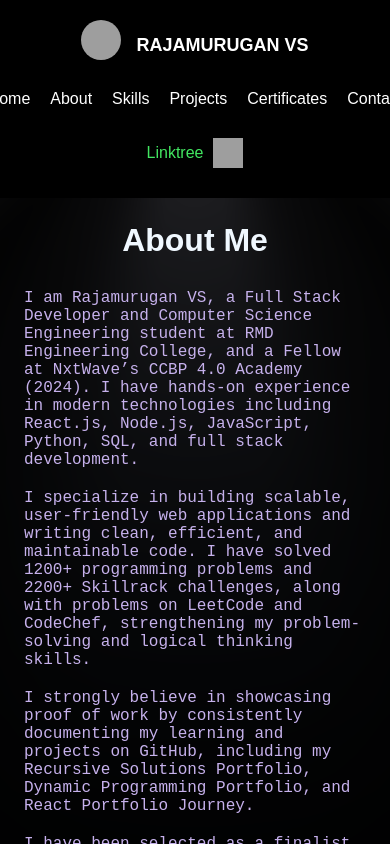
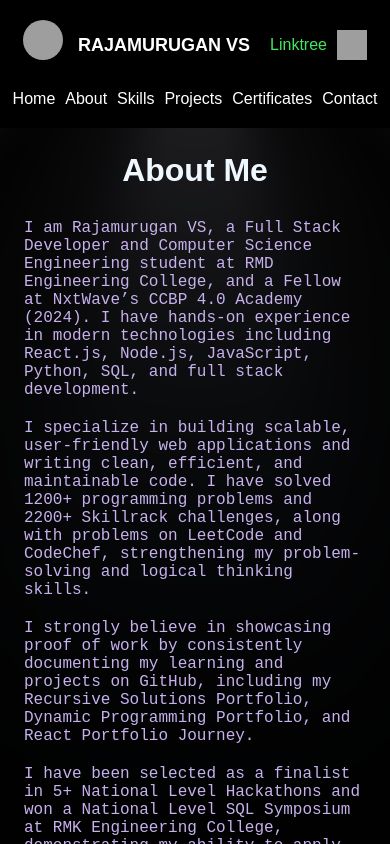
Before and after one commit to RAJAMURUGAN-VS/react-portfolio-journey, a React (Vite) app: page /react-portfolio-journey/about in a window 390 px wide. Shown: the top 844 px of the page. Built offline with nearby package versions, Linux system fonts and the light colour scheme; grey boxes are pictures that could not be loaded.

Commit message:
fix(navbar): resolve mobile menu responsiveness issues

```diff
--- a/src/Components/Navbar/Navbar.css
+++ b/src/Components/Navbar/Navbar.css
@@ -74,4 +74,13 @@
   .main-heading {
     margin: 0px;
   }
+  .logo-container {
+    order: -2;
+  }
+  .linktree-btn {
+    order: -1;
+  }
+  .nav-links {
+    gap: 10px;
+  }
 }
```
